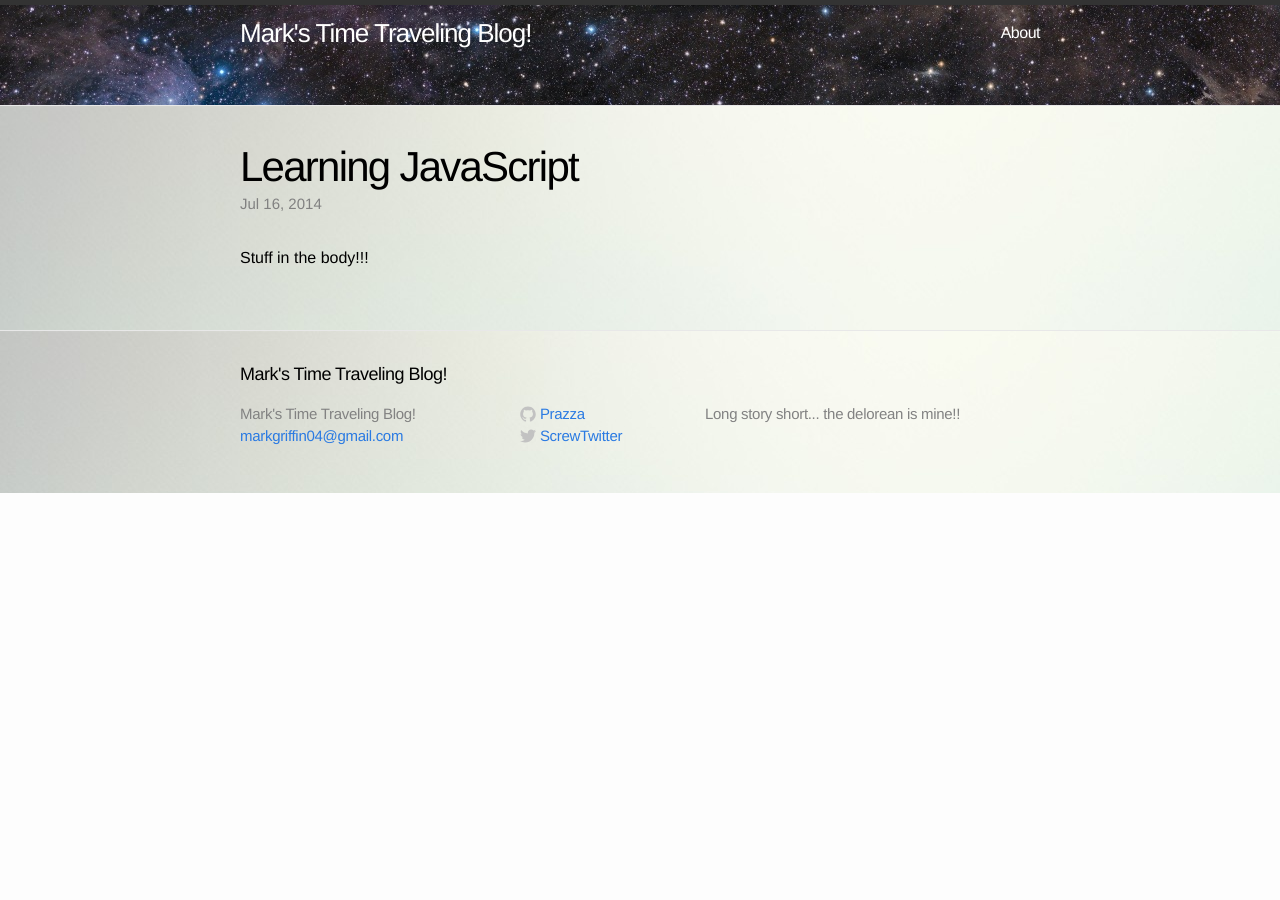
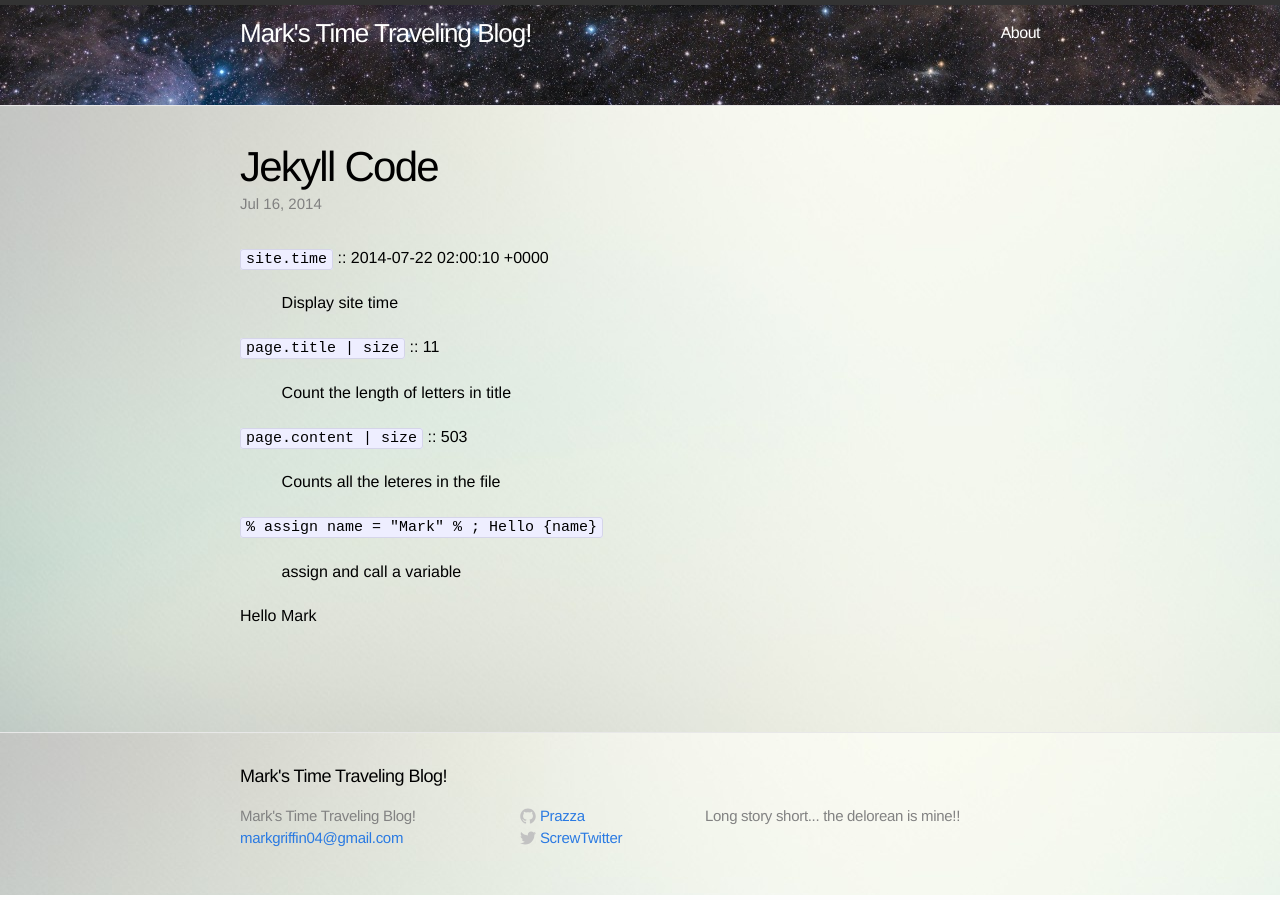
Before and after one commit to Prazza/Prazza.github.io, a Jekyll site: the page built from _posts/2014-07-16-js.markdown, in a window 1280 px wide. Built offline with Jekyll 4.4.1, drawn with Linux system fonts in a browser that asks for light colours.

Commit message:
jekyll code reference

```diff
--- a/_posts/2014-07-16-js.markdown
+++ b/_posts/2014-07-16-js.markdown
@@ -1,8 +1,26 @@
 ---
 layout: post
-title:  Learning JavaScript
+title:  Jekyll Code
 categories: javascript
 ---
 
-Stuff in the body!!! <br>
+<code class="code">site.time</code> :: {{site.time}}
+<ul>Display site time</ul>
+
+<code class="code">page.title | size</code> :: {{page.title | size}}
+<ul>Count the length of letters in title</ul>
+
+<code class="code">page.content | size</code> :: {{page.content | size}}
+<ul>Counts all the leteres in the file</ul>
+
+
+
+<code>% assign name = "Mark" % ;  Hello {name}</code>
+<ul>assign and call a variable</ul>
+
+{% assign name = "Mark" %}
+
+Hello {{name}}
+
+<br>
 <!-- <img src="/photos/austin-texas.png"> -->
--- a/css/main.css
+++ b/css/main.css
@@ -387,6 +387,7 @@ a:visited { color: #205caa; }
     clear: both;
     margin-bottom: 5px;
     display: none;
+
   }
 
   .site-nav:hover .trigger { display: block; }
@@ -416,3 +417,18 @@ a:visited { color: #205caa; }
 }
 
 /* MY ADDTIONS */
+
+.home .post {
+  float: left;
+  width: 33.33%;
+  /*border: solid 1px black;
+  box-sizing: border-box;
+  margin: 1px;*/
+
+}
+
+.code {
+  font-background: green;
+
+
+}
```
Also changed, not shown: _includes/header.html (+8 -1 lines), index.html (+8 -4 lines).
